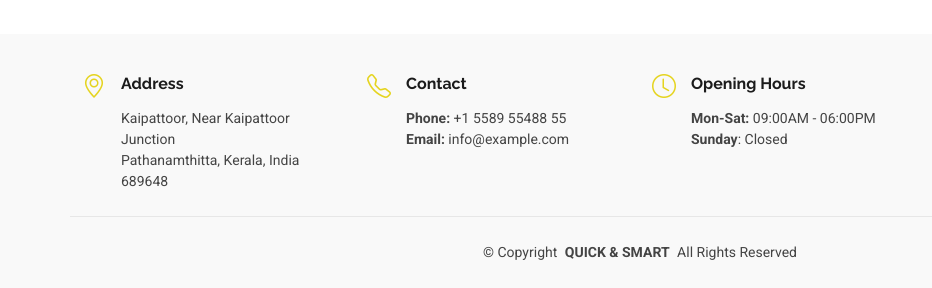
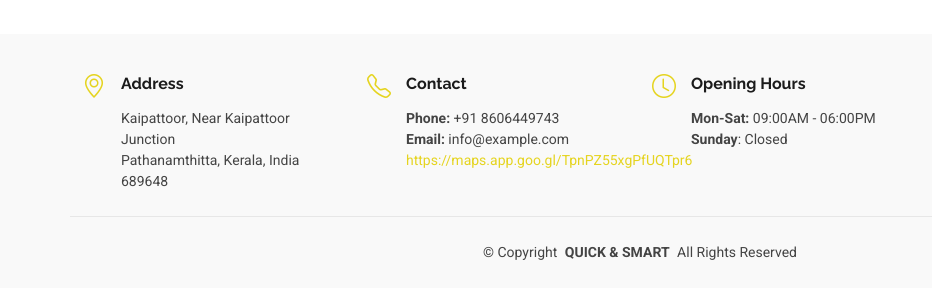
Before and after one commit to Nebuvargheseshibu/Quick-and-smart, a plain HTML site: page index.html in a window 1280 px wide. Shown: the part 2519-2807 px from the top of the page, 0-932 px from the left. Drawn offline with Linux system fonts and the light colour scheme.

Commit message:
location

```diff
--- a/index.html
+++ b/index.html
@@ -409,8 +409,9 @@
           <div>
             <h4>Contact</h4>
             <p>
-              <strong>Phone:</strong> <span>+1 5589 55488 55</span><br>
+              <strong>Phone:</strong> <span>+91 8606449743</span><br>
               <strong>Email:</strong> <span>info@example.com</span><br>
+              <a href="https://maps.app.goo.gl/TpnPZ55xgPfUQTpr6">https://maps.app.goo.gl/TpnPZ55xgPfUQTpr6</a>
             </p>
           </div>
         </div>
```
